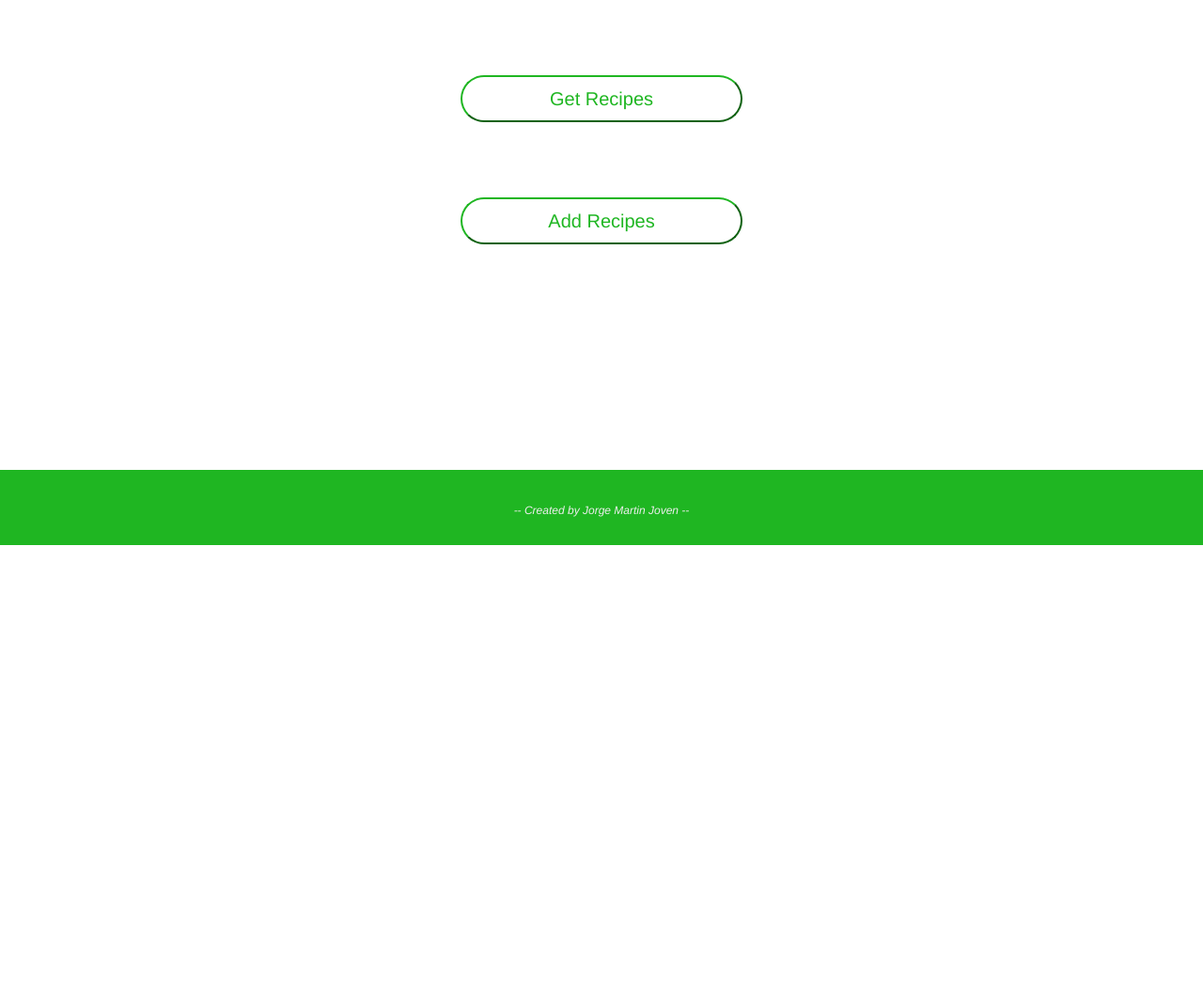
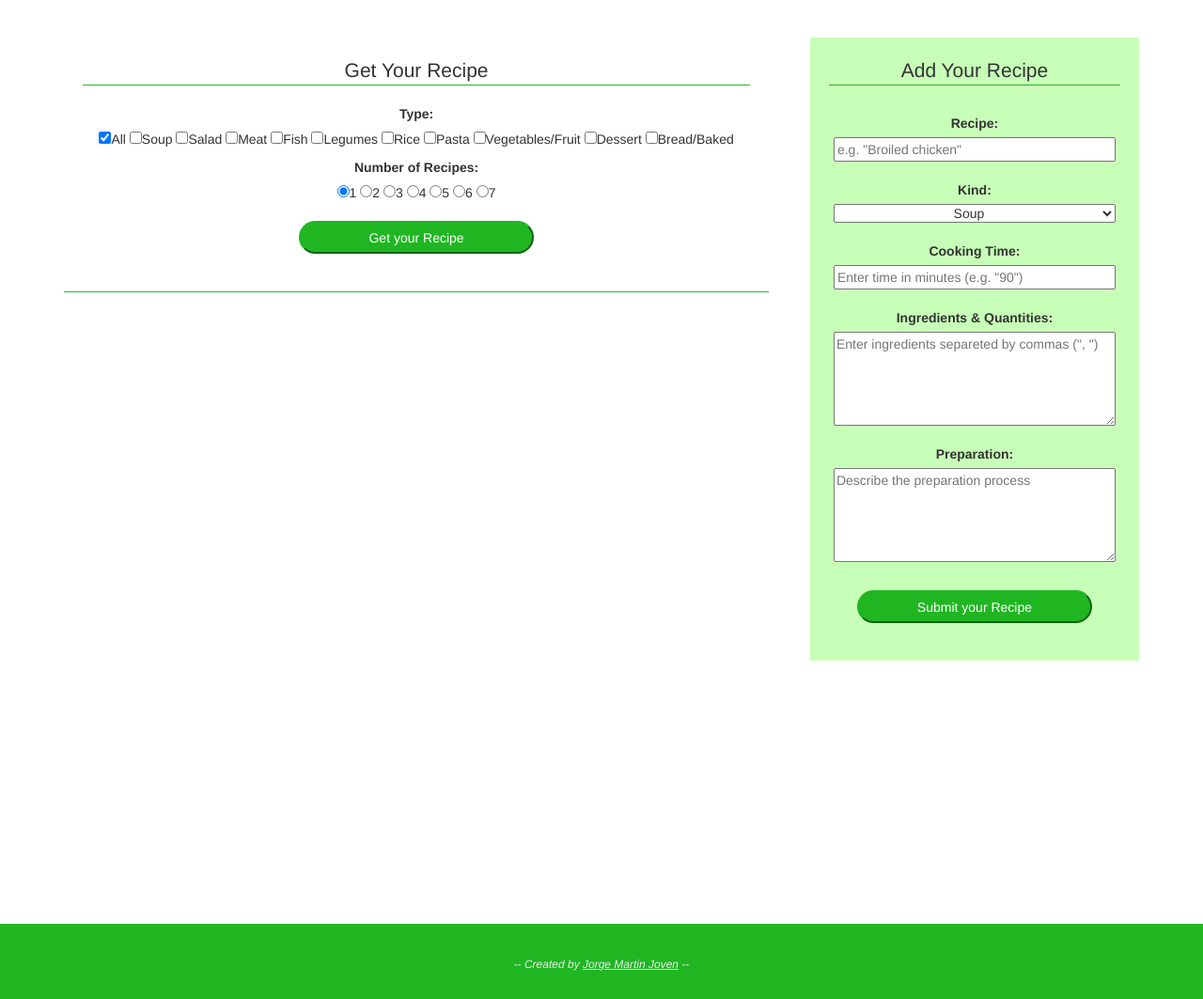
Before and after one commit to JorgeMJ/recipes_flask, a Python web app: template templates/index.html in a window 1280 px wide. Shown: the part 80-1143 px from the top of the page at 94% size. Before the commit the page ends 660 px from the top, so only its background shows below. Run offline with Jinja, Linux system fonts and the light colour scheme; the template is opened without the code that fills it, so the values that code supplies are empty; some libraries are stand-ins or nearby versions.

Commit message:
restructured html

```diff
--- a/static/style.css
+++ b/static/style.css
@@ -24,24 +24,6 @@ h1{
 }
 
 /*-- Buttons ---------------------------------------------------------------------------------------------------*/
-#getBtn,
-#addBtn {
-	margin-top: 80px;
-	background-color: #FFF;
-	border-radius: 30px;
-	border-color: #1FB622;
-	color:#1FB622;
-	width: 300px;
-	height: 50px;
-	font-size: 20px;
-}
-
-#getBtn:hover,
-#addBtn:hover {
-	background-color: #CFF0C5;
-	color: white;
-}
-
 #getBtnSubmit,
 #addBtnSubmit {
 	background-color: #1FB622;
@@ -56,19 +38,25 @@ h1{
 /*-- Add/Get Recipe Containers ---------------------------------------------------------------------------------*/
 #getRecipes-container,
 #addRecipes-container {
-	display: none;
-	margin-top: 20px;
-	/*border-top: 1px solid #1FB622;
-	border-bottom: 1px solid #1FB622;*/
+	display: inline-block;
+	margin: 20px;
+	vertical-align: top;
 }
+
+#getRecipesForm legend,
+#addRecipeForm legend {
+	border-bottom: 1px solid #1FB622;
+}
+
 
 /*-- Get Recipe Form ---------------------------------------------------------------------------------------------*/
 #getRecipesForm {
-	margin: 0 auto;
-	padding-top: 10px;
-	background-color: #c8ffb8;
-	width: 900px;
+	margin: 20 auto;
+	padding: 20px;
+	width: 750px;
+	border-bottom: 1px solid #1FB622;
 }
+
 #getRecipesForm div div {
 	margin-top: 10px;
 }
@@ -77,24 +65,18 @@ h1{
 #addRecipeForm {
 	background-color: #c8ffb8;
 	margin: 20px auto;
-	padding-top: 20px;
-	padding-right: 40px;
-	width: 750px;
+	padding: 20px;
+	width: 350px;
 	overflow: hidden;
 }
 
 #addRecipeForm div {
 	float: right;
-	margin: 15px auto;
-}
-
-#addRecipeForm label {
-	float: left;
-	padding-right: 5px;
+	margin: 10px auto;
 }
 
 .addInput {
-	width: 500px;
+	width: 300px;
 	text-align: left;
 }
 
@@ -102,6 +84,7 @@ textarea {
 	height: 100px;
 }
 
+/********************** list of selected recipes to be displayed*****************************/
 .rcpName {
 	background-color: #CFF0C5;
 	border-style: none;
@@ -156,8 +139,10 @@ footer {
 
 footer a {
 	color: #EEEEEE;
+	text-decoration: underline;
 }
 
 footer a:hover {
+	color: #EEEEEE;
 	text-decoration: none;
 }
--- a/templates/index.html
+++ b/templates/index.html
@@ -18,7 +18,7 @@
 <header>
 	<h1>Random Recipe Selector</h1>
 </header>
-	{% with messages = get_flashed_messages() %}
+	<!--{% with messages = get_flashed_messages() %}
 	  {% if messages %}
 	    {% for message in messages %}
 	      <div class="alert alert-warning alert-dismissible" role="alert" style="width: 600px; margin: 5px auto">
@@ -27,11 +27,11 @@
 	      </div>
 	    {% endfor %}
 	  {% endif %}
-	{% endwith %}
+	{% endwith %}-->
 
-<button id= "getBtn" type="button" onclick= "getBtnToggle()">Get Recipes</button>
 <div id= "getRecipes-container">
 	<form name="getRecipes" id="getRecipesForm" action="/submit" method="GET"><!--Check if the name "getRecipes is used at all" -->
+		<legend>Get Your Recipe</legend>
 		<div>
 			<div><label><strong>Type:</strong></label></div>
 			<input type="checkbox" name="kindRecipes" value="all" onclick="uncheckEveryKind()" checked>All
@@ -56,25 +56,21 @@
 			<input type= "radio" name= "numRecipes" value= "6">6
 			<input type= "radio" name= "numRecipes" value= "7">7
 		</div>
-		<!--<button id= "getBtnSubmit" type ="button" onclick= "displayRcp()">Get Your Recipe</button> -->
 		<input type="submit" value="Get your Recipe" id="getBtnSubmit" />
 	</form>
 </div><!--get-recipes-->
 
-{% if matching_recipes %}
+<!--{% if matching_recipes %}
 	{% for element in matching_recipes %}
 		<div>
 			{{ element[0], element[1].name }}
 		</div>
 	{% endfor %}
-{% endif %}
+{% endif %}-->
 
-<div id= "listRecipes-divider"></div>
-
-<button id= "addBtn" type="button" onclick= "addBtnToggle()">Add Recipes</button>
-
-<div id = "addRecipes-container">
+<aside id = "addRecipes-container">
 	<form id="addRecipeForm" action="/submit" method="POST">
+		<legend>Add Your Recipe</legend>
 		<div>
 			<label>Recipe:</label>
 			<input type="text" name="nameIn" placeholder='e.g. "Broiled chicken"' class="addInput" />
@@ -109,7 +105,7 @@
 
 		<input type="submit" value="Submit your Recipe" id="addBtnSubmit" />
 	</form>
-</div><!--add-recipes-->
+</aside><!--add-recipes-->
 <div class="footer-divider"></div>
 
 <footer>
```
Also changed, not shown: templates/messages.html (added), templates/recipeList.html (added).
